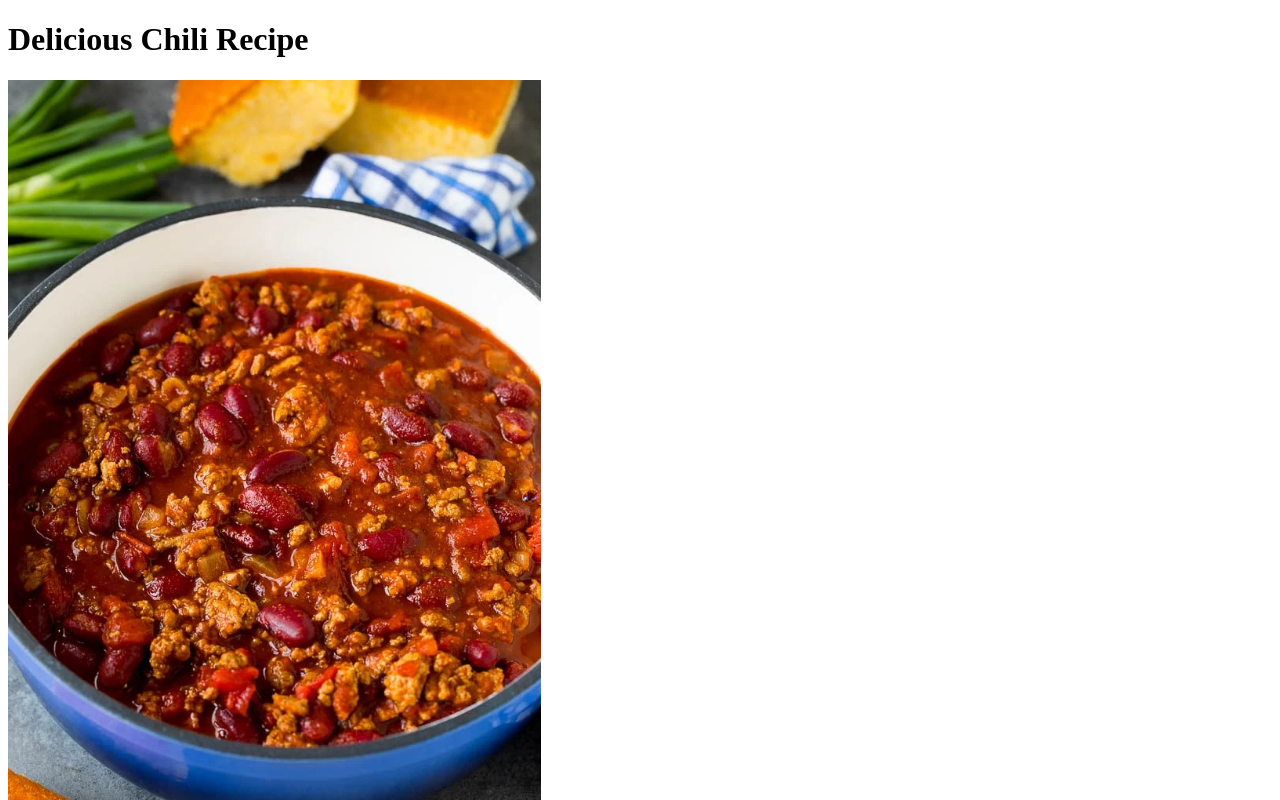
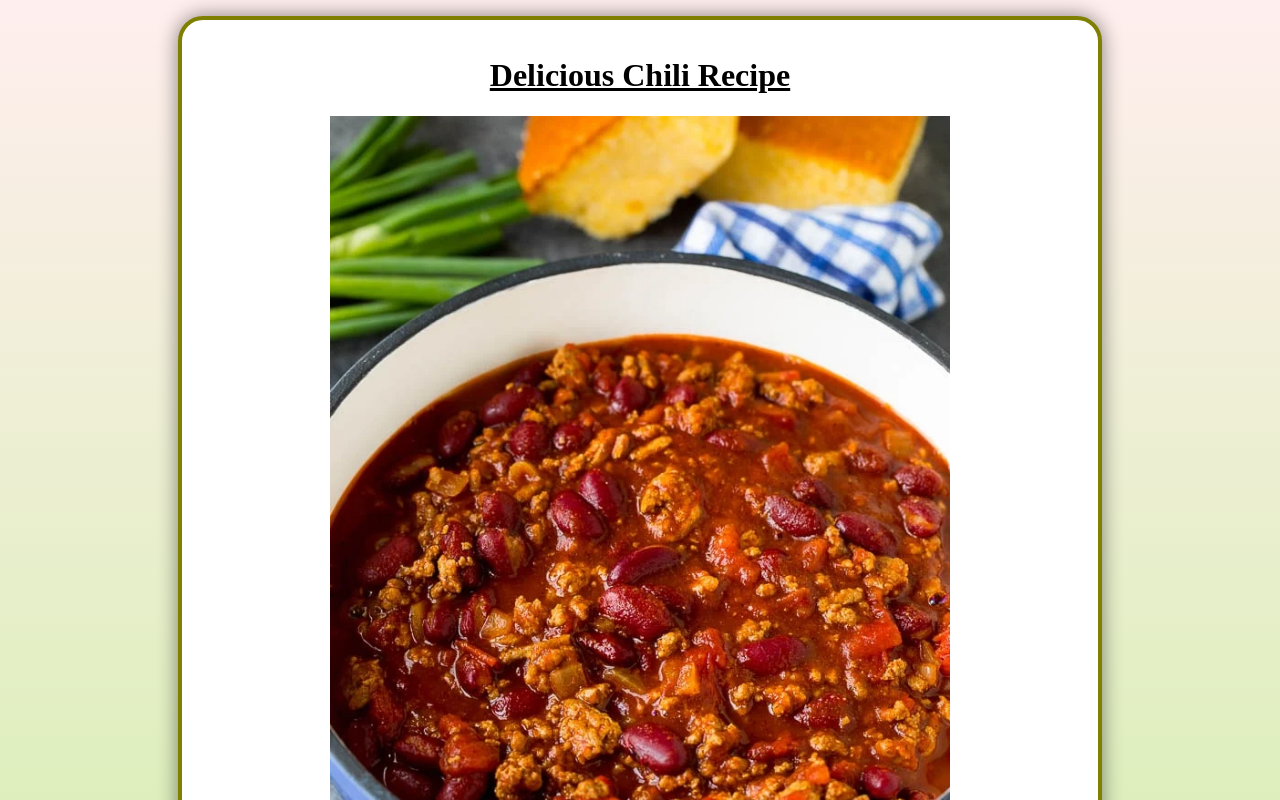
Before and after one commit to gibson-kim/odin-recipes, a plain HTML site: page recipes/delicious-chili.html in a window 1280 px wide. Shown: the top 800 px of the page. Drawn offline with Linux system fonts and the light colour scheme.

Commit message:
Add style.css for index and style.css for recipes

```diff
--- a/recipes/delicious-chili.html
+++ b/recipes/delicious-chili.html
@@ -4,11 +4,13 @@
     <meta charset="UTF-8">
     <meta http-equiv="X-UA-Compatible" content="IE=edge">
     <meta name="viewport" content="width=device-width, initial-scale=1.0">
+    <link rel="stylesheet" href="style.css">
     <title>Document</title>
 </head>
 <body>
+    <div id="contents" class="block">
         <h1>Delicious Chili Recipe</h1>
-    <img alt="photo of delicious chili" src="../images/turkey-chili.webp" height="800">
+        <img alt="photo of delicious chili" src="../images/turkey-chili.webp">
         <h4>Description</h4>
         <p>A delicious chili recipe taught to me by Esther. Great stuff. Amazing. Tasty. Delicious. Savory. Very healthy. Lots of protein. Did I mention delicious? Nice beans, nice ground turkey, nice savory sauce.</p>
         <h4>Ingredients</h4>
@@ -34,5 +36,6 @@
             <li>Rip some warm tortilla into the mix</li>
             <li>Enjoy delicious meal</li>
         </ol>
+    </div>
 </body>
 </html>
--- /dev/null
+++ b/recipes/style.css
@@ -0,0 +1,43 @@
+body {
+    background: linear-gradient(180deg, #FFEEEE, #DDEFBB);
+    height: 100vh;
+}
+
+h1 {
+    text-align:center;
+    font-weight:bold;
+    text-decoration:underline;
+}
+
+.block {
+    display: block;
+    margin: auto;
+    border-radius: 25px;
+    width: min(70%, 500px);
+    box-shadow: 0px 0px 20px rgba(0, 0, 0, 0.479)
+}
+
+#contents {
+    display:block;
+    margin:auto;
+    padding: 1rem;
+    margin-top: 1rem;
+    width: max(70%,400px);
+    border: 4px solid olive;
+    text-align: left;
+    border-radius: 25px;
+    background-color: white;
+    box-shadow: 0px 0px 20px rgba(0, 0, 0, 0.479);
+    overflow: hidden;
+}
+
+.recipe {
+    padding: 5px;
+    font-size: 1.5rem;
+}
+
+img {
+    display: block;
+    margin: auto;
+    width: 70%;
+}
--- /dev/null
+++ b/style.css
@@ -0,0 +1,32 @@
+body {
+    background: linear-gradient(180deg, #FFEEEE, #DDEFBB);
+    height: 100vh;
+}
+
+h1 {
+    text-align:center;
+    font-weight:bold;
+    text-decoration:underline;
+}
+
+.block {
+    display: block;
+    margin: auto;
+    border-radius: 25px;
+    width: min(70%, 500px);
+    box-shadow: 0px 0px 20px rgba(0, 0, 0, 0.479)
+}
+
+#contents {
+    margin-top: 2rem;
+    height: 300px;
+    border: 1px solid black;
+    text-align: left;
+    border-radius: 25px;
+    background-color: rgb(255, 255, 255);
+}
+
+.recipe {
+    padding: 5px;
+    font-size: 1.5rem;
+}
```
Also changed, not shown: index.html (+7 -1 lines). Lines whose indentation alone changed are shown as unchanged.
